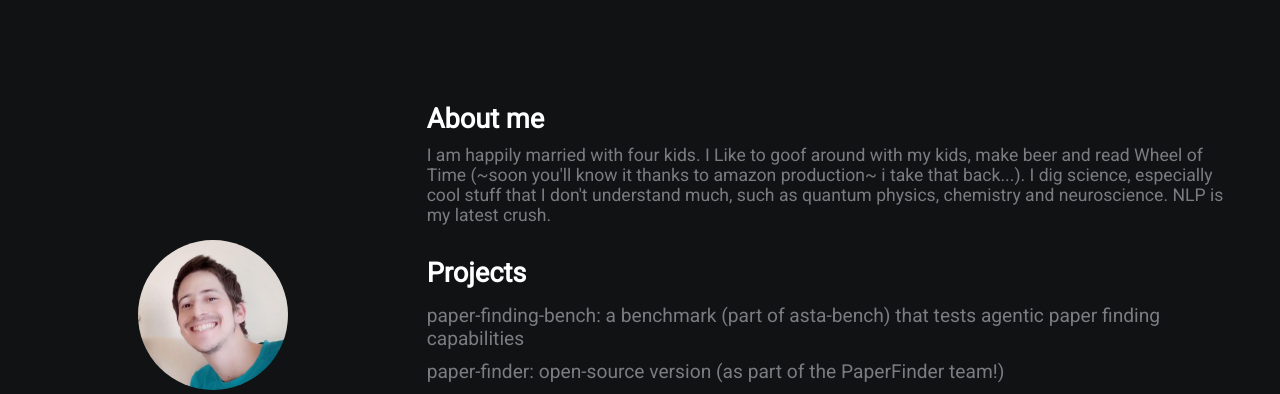
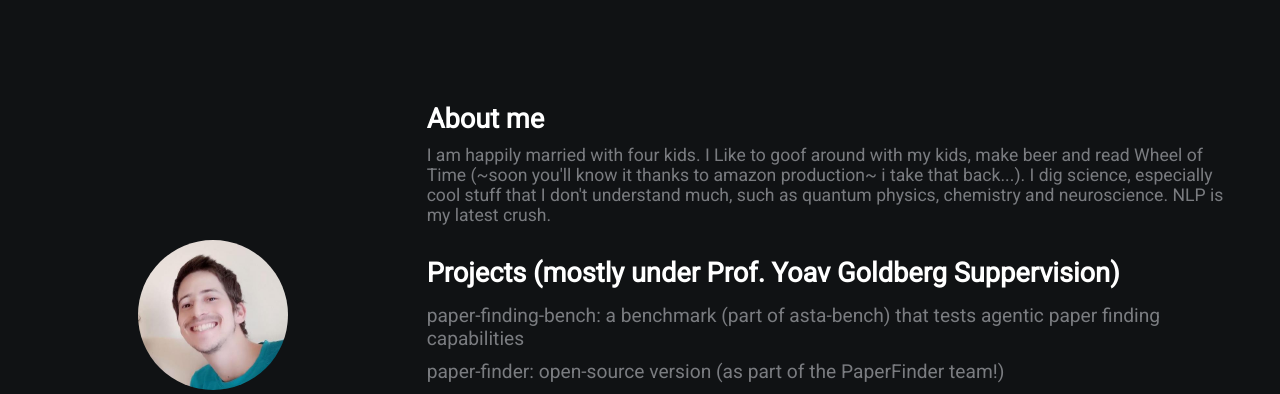
Before and after one commit to aryehgigi/aryehgigi.github.io, a plain HTML site: page index.html in a window 1280 px wide. Shown: the top 394 px of the page. Drawn offline with Linux system fonts and the light colour scheme.

Commit message:
Update index.html

```diff
--- a/index.html
+++ b/index.html
@@ -21,7 +21,7 @@
         <div class="section-2">
             <h2>About me</h2>
             <p>I am happily married with four kids. I Like to goof around with my kids, make beer and read Wheel of Time (~soon you'll know it thanks to amazon production~ i take that back...). I dig science, especially cool stuff that I don't understand much, such as quantum physics, chemistry and neuroscience. NLP is my latest crush.</p>
-            <h2>Projects</h2>
+            <h2>Projects (mostly under Prof. Yoav Goldberg Suppervision)</h2>
 			<a href="https://huggingface.co/datasets/allenai/asta-bench">paper-finding-bench: a benchmark (part of asta-bench) that tests agentic paper finding capabilities</a>
 			<a href="https://github.com/allenai/asta-paper-finder">paper-finder: open-source version (as part of the PaperFinder team!)</a>
 			<a href="https://huggingface.co/datasets/allenai/drug-combo-extraction">Drug-Combo dataset and paper</a>
```
